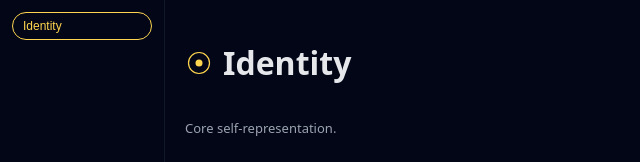
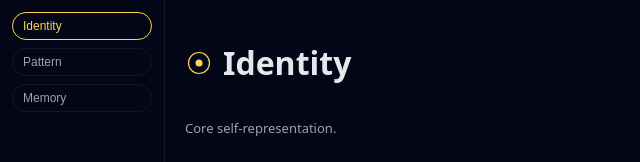
Before and after one commit to maxandbe1/Portal-OS, a React (Vite) app: page / in a window 1280 px wide. Shown: the top 162 px of the page, without its empty margins (0-640 px from the left). Built offline with nearby package versions, Linux system fonts and the light colour scheme.

Commit message:
Update NavRail.jsx

```diff
--- a/src/layout/NavRail.jsx
+++ b/src/layout/NavRail.jsx
@@ -2,6 +2,8 @@ import React from "react";
 
 const items = [
   { key: "identity", label: "Identity" },
+  { key: "pattern", label: "Pattern" },
+  { key: "memory", label: "Memory" }
 ];
 
 export function NavRail({ current, onChange }) {
```
